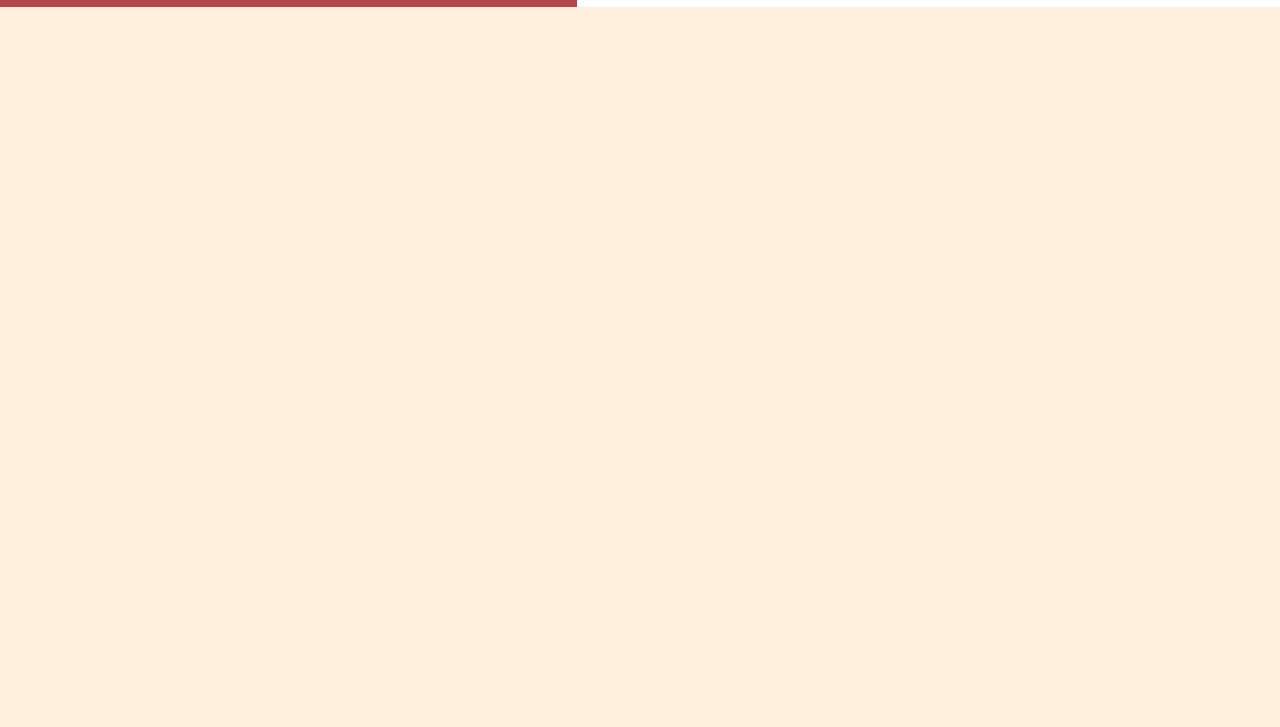
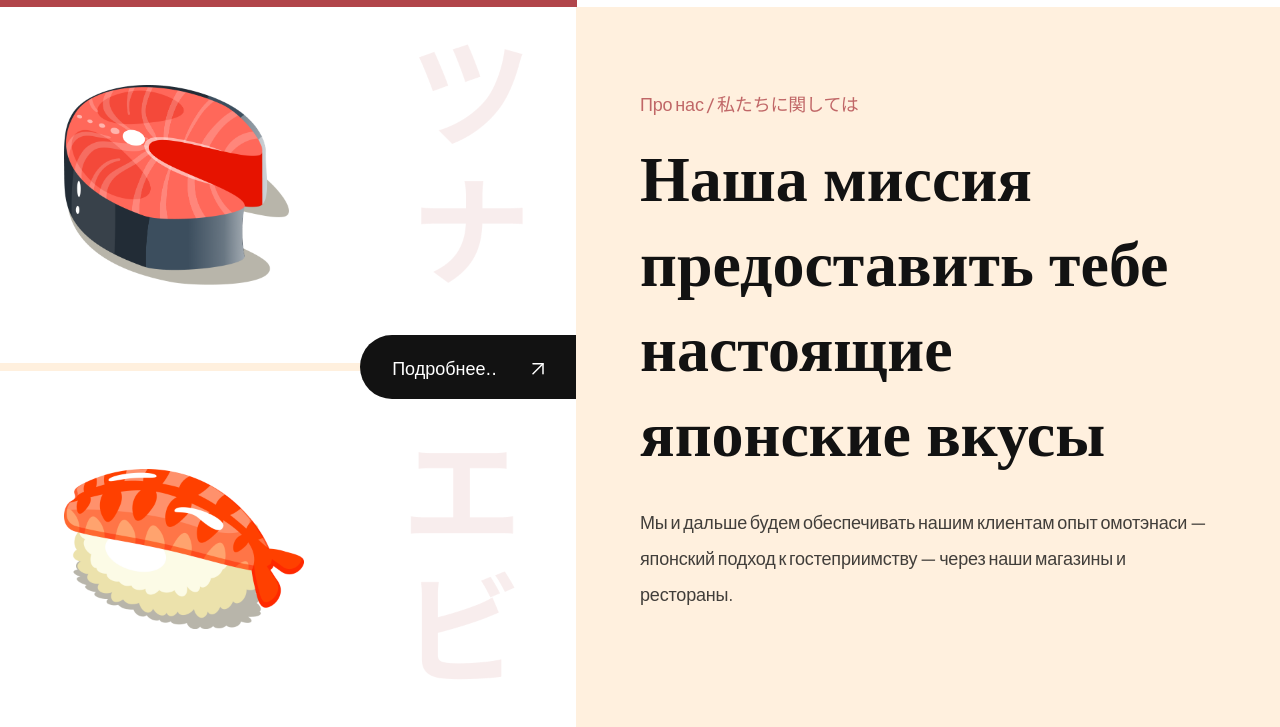
Before and after one commit to vibeclue/sushi-vite-vanilla-js, a plain HTML site: page index.html in a window 1280 px wide. Shown: the part 791-1518 px from the top of the page. Before the commit the page ends 800 px from the top, so only its background shows below. Drawn offline with nearby package versions, Linux system fonts and the light colour scheme.

Commit message:
add section "about us"

```diff
--- a/index.html
+++ b/index.html
@@ -81,6 +81,29 @@
     </div>
   </section>
 
+  <section class="about-us" id="about-us">
+    <div class="about-us__image">
+      <div class="about-us__image-sushi3">
+        <img src="./src/assets/sushi-3.png" alt="sushi"/>
+      </div>
+
+      <button class="about-us__button">
+        Подробнее..
+
+        <img src="./src/assets/arrow-up-right.svg" alt="узнать подробнее">
+      </button>
+
+      <div class="about-us__image-sushi2">
+        <img src="./src/assets/sushi-2.png" alt="sushi"/>
+      </div>
+    </div>
+
+    <div class="about-us__content">
+      <p class="sushi__subtitle">Про нас / 私たちに関しては</p>
+      <h3 class="sushi__title"> Наша миссия предоставить тебе настоящие японские вкусы</h3>
+      <p class="sushi__description">Мы и дальше будем обеспечивать нашим клиентам опыт омотэнаси — японский подход к гостеприимству — через наши магазины и рестораны.</p>
+    </div>
+  </section>
 
   <script src="./src/js/script.js" type="module"></script>
 </body>
--- a/src/css/sections/about.css
+++ b/src/css/sections/about.css
@@ -0,0 +1,83 @@
+.about-us {
+    display: flex;
+    min-height: 720px;
+    overflow: hidden;
+}
+
+.about-us__image {
+    flex: 1;
+    display: flex;
+    flex-direction: column;
+    justify-content: center;
+
+    background: var(--color-white);
+
+    position: relative;
+
+    div {
+        padding: 23px 64px;
+
+        flex: 1;
+        display: flex;
+        align-items: center;
+
+        background-position: center;
+        background-repeat: no-repeat;
+        background-size: contain;
+    }
+}
+
+.about-us__image-sushi3 {
+    border-bottom: 8px solid var(--color-creamson);
+
+    background-image: url("../../assets/about_bg1.png");
+
+    img {
+        width: 225px;
+        height: 200px;
+    }
+}
+
+.about-us__image-sushi2 {
+    background-image: url("../../assets/about_bg2.png");
+
+    img {
+        width: 240px;
+        height: 160px;
+    }
+}
+
+.about-us__button {
+    position: absolute;
+    right: 0;
+
+    padding: 12px 32px;
+    min-height: 64px;
+
+    background: var(--secondary-color);
+    border-radius: 32px 0 0 32px;
+    border: 0;
+    outline: 0;
+
+    color: white;
+    font-family: var(--plus-jakarta-sans);
+    font-weight: 500;
+    font-size: 18px;
+    line-height: 23px;
+
+    cursor: pointer;
+
+    img {
+        object-fit: contain;
+        margin-left: 32px;
+    }
+}
+
+.about-us__content {
+    padding: 64px;
+
+    flex: 1;
+    display: flex;
+    justify-content: center;
+    flex-direction: column;
+}
```
